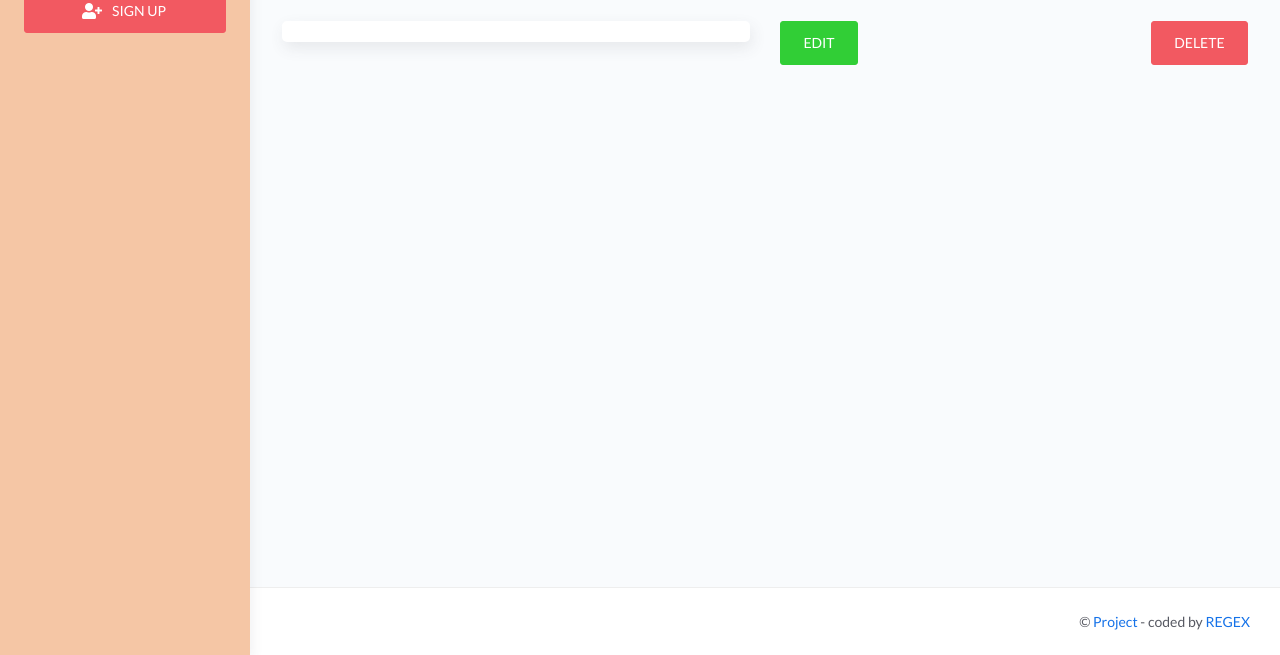
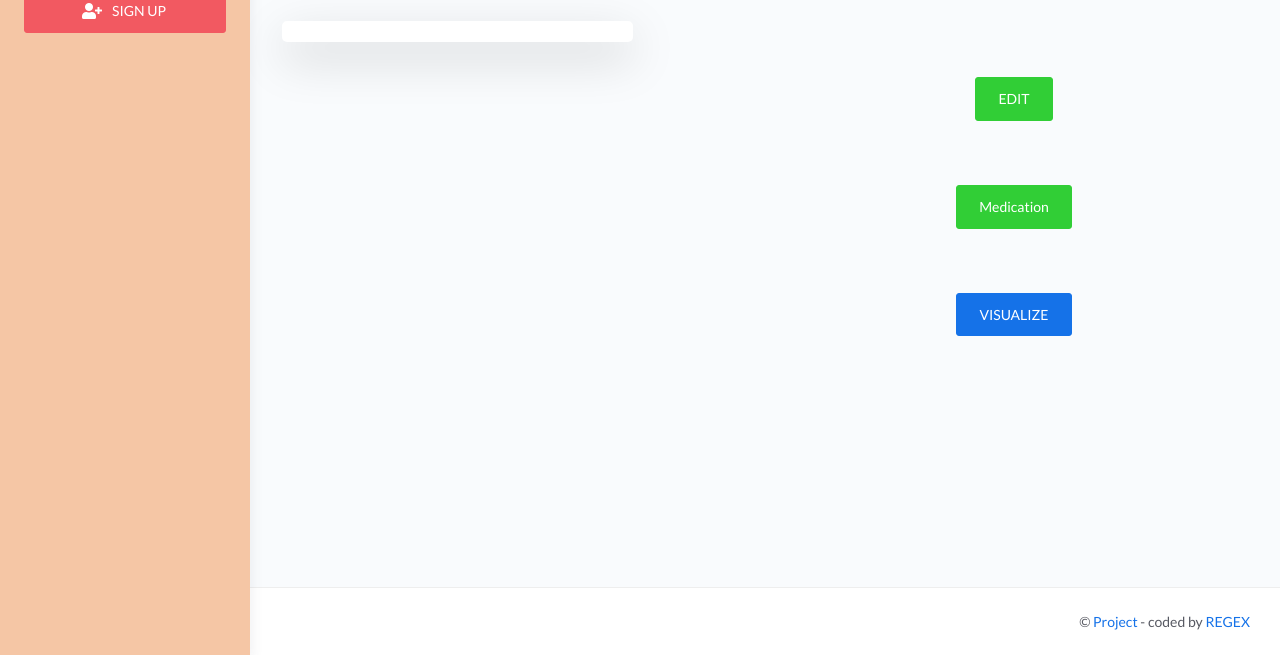
Before and after one commit to adityarajsahu/Medecoder, a Django app: template templates/pages/singleView.html in a window 1280 px wide. Shown: the part 145-800 px from the top of the page. Run offline with Django 4.2, Linux system fonts and the light colour scheme; the template is opened without the code that fills it, so the values that code supplies are empty; some libraries are stand-ins or nearby versions.

Commit message:
buttons added

```diff
--- a/templates/pages/singleView.html
+++ b/templates/pages/singleView.html
@@ -13,22 +13,31 @@
         <h4 class="page-title">
             Uploaded By: {{prescription.uploaded_by.username}}<br>
             Uploaded On: {{prescription.uploaded_on}}
+
         </h4>
         <div class="row">
             <div class="col-md-6">
-                <div class="card">
+                <div class="card w-75 shadow-lg">
                     <div class="card-img">
                         <img width="100%" src="{{prescription.image.url}}">
                     </div>
                 </div>
             </div>
-
             <div class="col-md-6">
-                <div class="d-flex justify-content-between">
-                    <a href="/annotatePrescription/{{prescription.id}}/">
-                        <button class="btn btn-success">EDIT</button>
-                    </a>
-                    <button class="btn btn-danger">DELETE</button>
+                <div class="text-center">
+                    <div class="m-5 p-2">
+                        <a href="/annotatePrescription/{{prescription.id}}/">
+                            <button class="btn btn-success">EDIT</button>
+                        </a>
+                    </div>
+                    <div class="m-5 p-2">
+                        <a href="/addMedication/{{prescription.id}}/">
+                            <button class="btn btn-success">Medication</button>
+                        </a>
+                    </div>
+                    <div class="m-5 p-2">
+                        <a href="/visualiseAnnotation/{{prescription.id}}/"><button class="btn btn-primary">VISUALIZE</button></a>
+                    </div>
                 </div>
             </div>
         </div>
```
